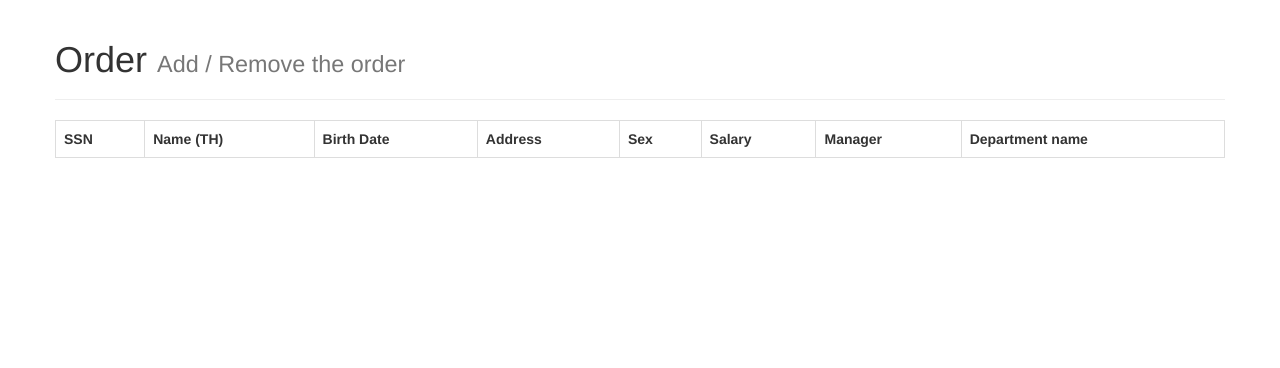
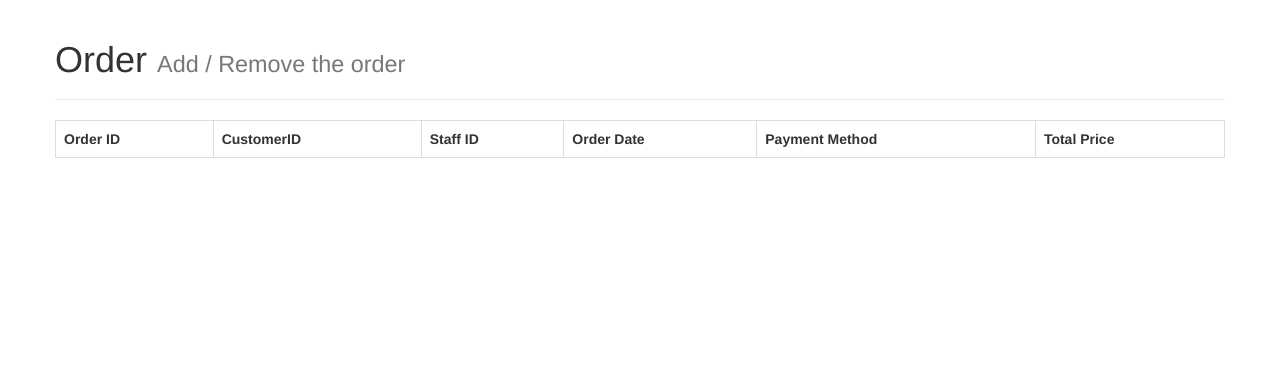
Before and after one commit to lolopomama/Thepetshop-ITE442sql, a PHP site: page /index.php in a window 1280 px wide. Shown: the part 52-420 px from the top of the page. Run offline with PHP 8.4, Linux system fonts and the light colour scheme; data that the repository does not hold is empty.

Commit message:
Title of Table name

```diff
--- a/employee_index.php
+++ b/employee_index.php
@@ -20,14 +20,13 @@
 			{
 				echo "<table class='table table-bordered'>";
 				echo "<tr>
-					<th>SSN</th>
-					<th>Name (TH)</th>
-					<th>Birth Date</th>
-					<th>Address</th>
-					<th>Sex</th>
-					<th>Salary</th>
-					<th>Manager</th>
-					<th>Department name</th>
+					<th>Order ID</th>
+					<th>CustomerID</th>
+					<th>Staff ID</th>
+					<th>Order Date</th>
+					<th>Payment Method</th>
+					<th>Total Price</th>
+
 
 					</tr>";
 				foreach ($employees as $result) {
```
